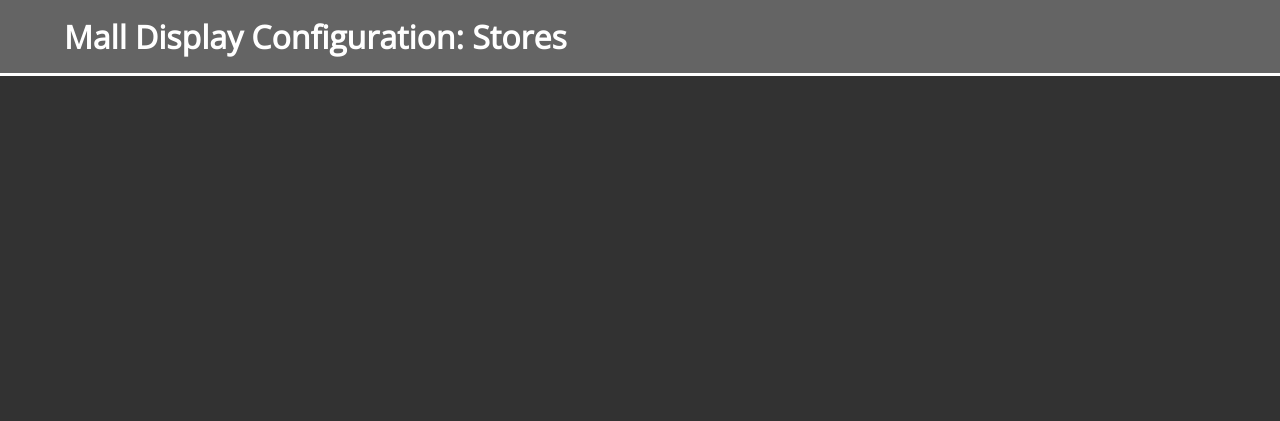
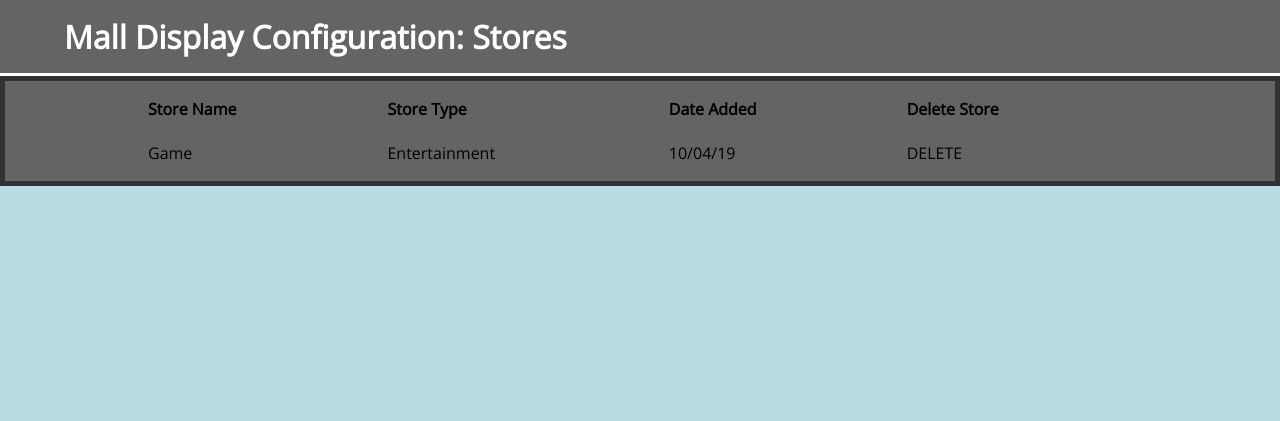
Before and after one commit to Hopson97/Mall-Map-Dashboard, a web app: file public/input-stores.html in a window 1280 px wide. Shown: the top 421 px of the page. After the commit the page ends 186 px from the top, so only its background shows below. Run offline with its HTML, style and script files only (its server is not run), Linux system fonts and the light colour scheme.

Commit message:
improve layout

```diff
--- a/public/css/main.css
+++ b/public/css/main.css
@@ -82,6 +82,17 @@ main nav a:hover {
 ===================
 */
 
+.main-content {
+    margin: 5px;
+    padding: 5px;
+    background-color: rgb(100, 100, 100);
+    width: 100%;
+}
+
+.store-table-container table {
+
+}
+
 .input-canvas {
     border: 2px solid white;
 }
@@ -126,6 +137,16 @@ main nav a:hover {
     color: white;
 }
 
+table {
+    width: 80%;
+    margin: auto;
+}
+
+th, td {
+    text-align: left;
+    padding: 10px;
+}
+
 @media screen and (max-width: 1280px) {
     main nav {
         display: none;
--- a/public/dashboard.html
+++ b/public/dashboard.html
@@ -1,4 +1,4 @@
-<!DOCTYPE <!DOCTYPE html>
+<!DOCTYPE html>
 <html>
 <head>
     <meta charset="utf-8">
--- a/public/index.html
+++ b/public/index.html
@@ -1,4 +1,4 @@
-<!DOCTYPE <!DOCTYPE html>
+<!DOCTYPE html>
 <html>
 
 <head>
--- a/public/input-adverts.html
+++ b/public/input-adverts.html
@@ -1,4 +1,4 @@
-<!DOCTYPE <!DOCTYPE html>
+<!DOCTYPE html>
 <html>
 
 <head>
--- a/public/input-map.html
+++ b/public/input-map.html
@@ -1,4 +1,4 @@
-<!DOCTYPE <!DOCTYPE html>
+<!DOCTYPE html>
 <html>
 
 <head>
@@ -21,7 +21,6 @@
     <main>
         <!--Generated by js/navbar-gen.js-->
         <nav id="navbar"></nav>
-        <div class="main-container">
         <div class="main-content">
             <div class="map-container">
                 <div class=input-map-flex>
@@ -32,7 +31,6 @@
                         <img draggable=false src="img/left-arrow.png" id="left-arrow">
                         <img draggable=false src="img/down-arrow.png" id="down-arrow">
                         <img draggable=false src="img/right-arrow.png" id="right-arrow">
-                        </div>
                     </div>
                 </div>
             </div>
--- a/public/input-stores.html
+++ b/public/input-stores.html
@@ -1,4 +1,4 @@
-<!DOCTYPE <!DOCTYPE html>
+<!DOCTYPE html>
 <html>
 
 <head>
@@ -20,7 +20,22 @@
         <!--Generated by js/navbar-gen.js-->
         <nav id="navbar"></nav>
         <div class="main-content">
-
+            <div class = "store-table-container">
+                <table>
+                    <tr>
+                        <th>Store Name</th>
+                        <th>Store Type</th>
+                        <th>Date Added</th>
+                        <th>Delete Store</th>
+                    </tr>
+                    <tr>
+                        <td>Game</td>
+                        <td>Entertainment</td>
+                        <td>10/04/19</td>
+                        <td>DELETE</td>
+                    </tr>
+                </table>
+            </div>
         </div>
     </main>
     <footer>
--- a/server/api.js
+++ b/server/api.js
@@ -1,16 +1,19 @@
 "use strict"
 const express = require('express');
 const mapRouter = require('./map-router');
+const storesRouter = require('./stores-router');
 
 const router = express.Router();
 
 //Set up routes
 router.use("/map", mapRouter.router);
+router.use("/stores", storesRouter.router);
 
 //Gives routes the wss to use
 module.exports = {
     router: router,
     setWss: wss => {
         mapRouter.setWss(wss);
+        storesRouter.setWss(wss);
     }
 }
```
Also changed, not shown: server/stores-router.js (added, +16 -0 lines). Lines whose indentation alone changed are shown as unchanged.
